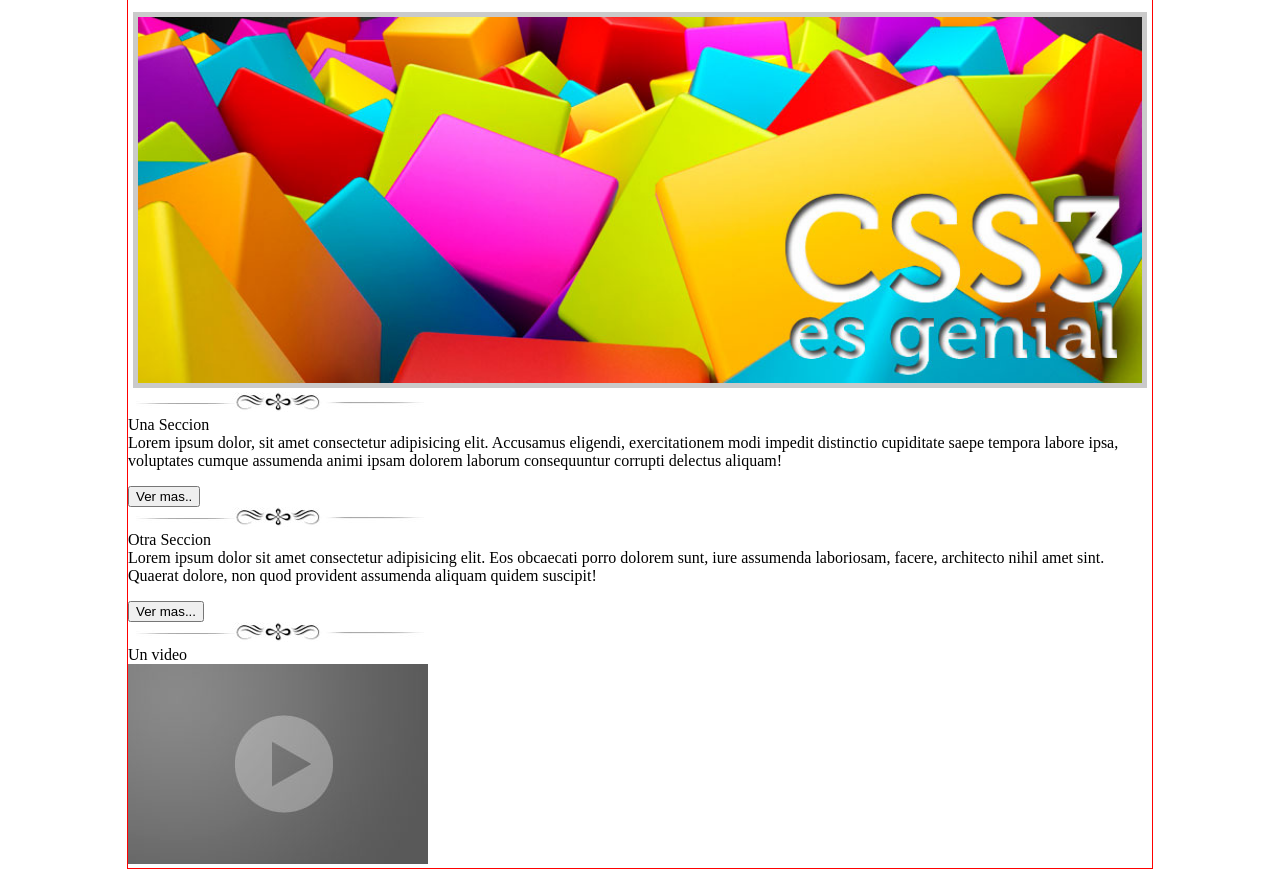
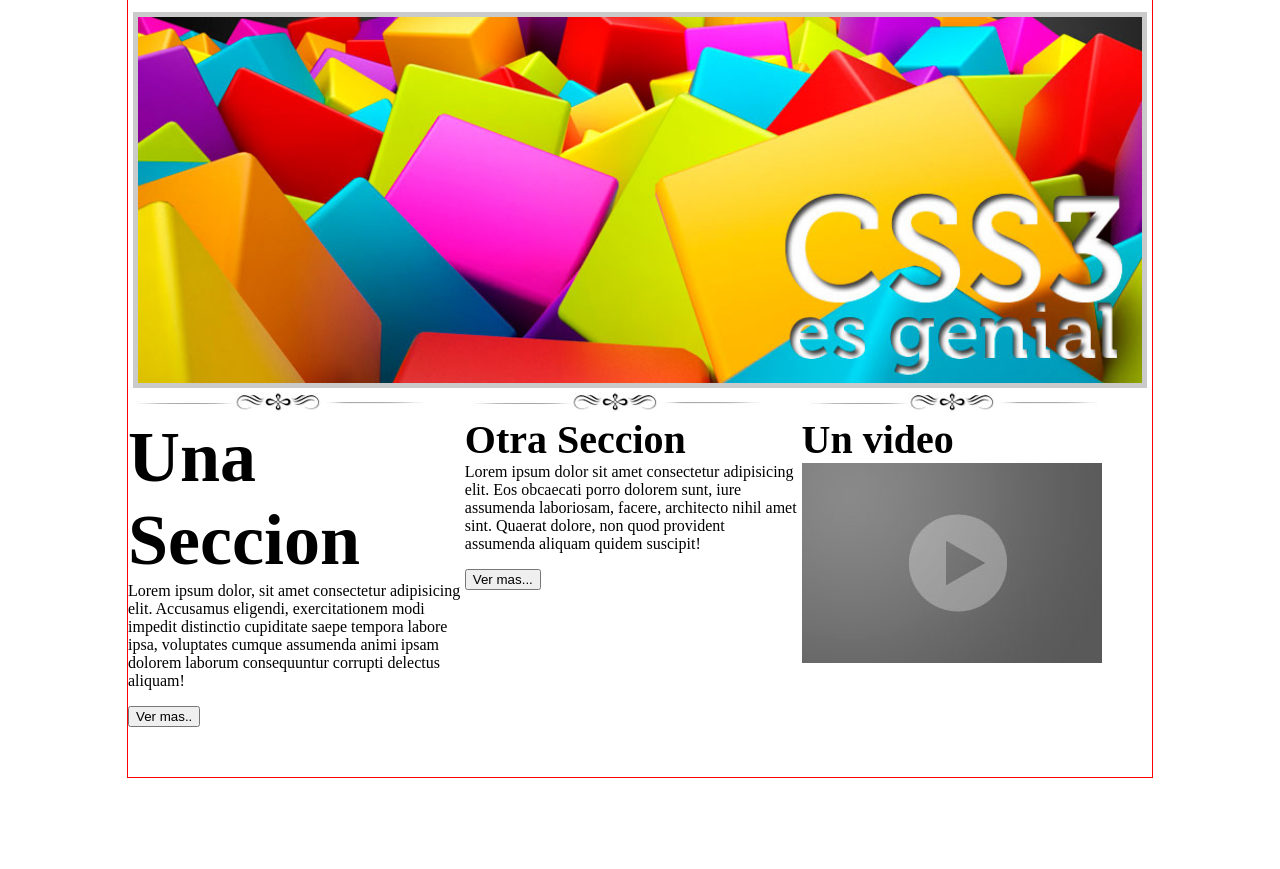
Before and after one commit to Moniicangulo/pw12132233, a plain HTML site: page practica01css/index.html in a window 1280 px wide. Shown: the part 215-1084 px from the top of the page. After the commit the page ends 993 px from the top, so only its background shows below. Drawn offline with Linux system fonts and the light colour scheme.

Commit message:
CSS terminado

```diff
--- a/practica01css/css/estilos.css
+++ b/practica01css/css/estilos.css
@@ -12,7 +12,7 @@ header nav{
     margin: 0px auto;
     padding: 2px 0px;
     width: 99%;
-    border-radius: 5px; /* un borde de 5px es loideal para que se mire bien*/
+    border-radius: 5px; /* un borde de 5px es lo ideal para que se mire bien*/
 }
 header nav ul li{
     /*border: 1px solid white;*/
@@ -47,3 +47,20 @@ header nav form input[type="submit"]{ /* no debe haber ningun espacio dentro de
     width: 98%;
     border: 5px solid rgba(150, 150, 150, 0.5);
 }
+#seccion02{
+    margin-bottom: 50px;
+}
+#seccion02 article{
+    display: inline-block;
+    vertical-align: top;
+    width: 32.5%;
+}
+.nite{
+    font-weight: bold;
+}
+.otraSeccion{
+    font-size: 2.5em;
+}
+.unaSeccion{
+    font-size: 4.5em;
+}
```
